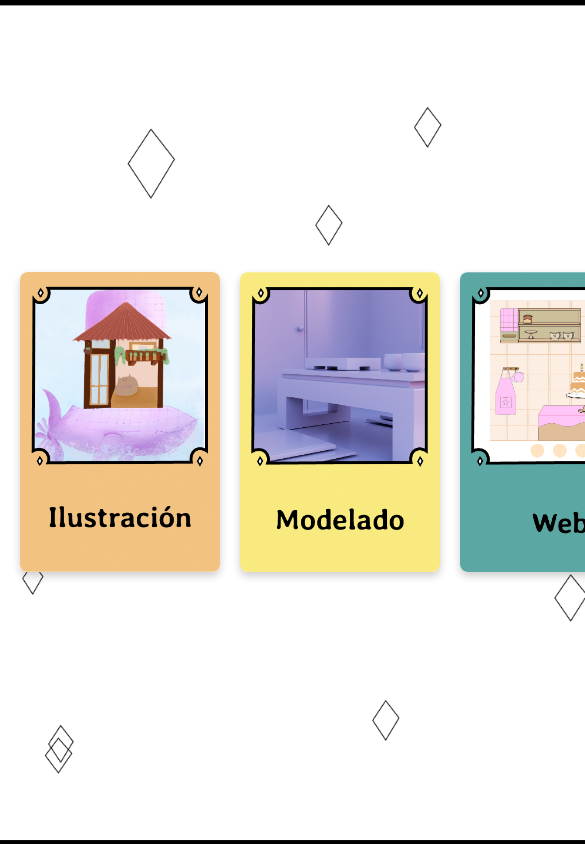
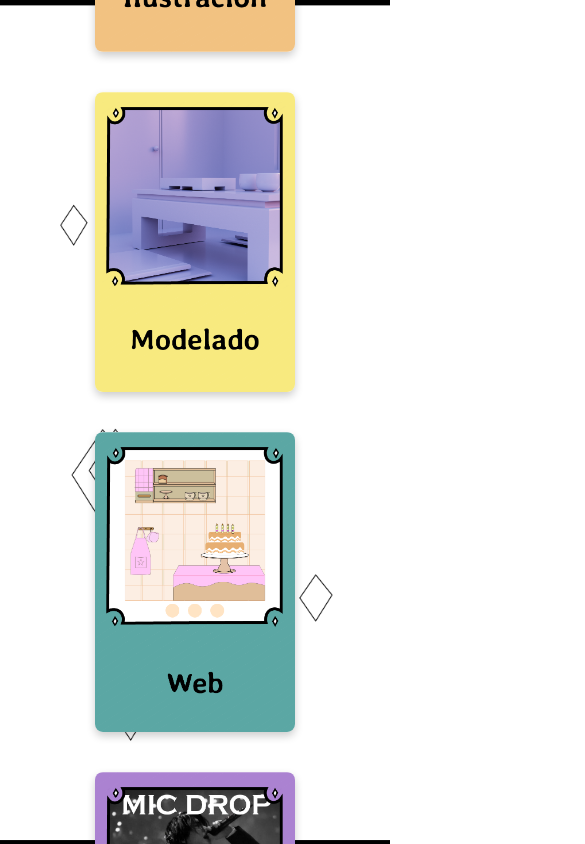
Before and after one commit to KarelisAcosta/Portafolio, a Vue app: page /skills in a window 390 px wide. Shown: the top 844 px of the page, 585 px wide, since content can reach past the window. Built offline with nearby package versions, Linux system fonts and the light colour scheme.

Commit message:
skillresposive

```diff
--- a/src/views/SkillsView.vue
+++ b/src/views/SkillsView.vue
@@ -177,4 +177,28 @@ onMounted(() => {
   height: 100%;
   object-fit: cover;
 }
+
+/* Responsive styles */
+
+/* 800px layout: 2 cards per row */
+@media (max-width: 800px) {
+  .card-grid {
+    grid-template-columns: repeat(2, 1fr); /* 2 cards per row */
+  }
+}
+
+/* 500px layout: single column with flex-wrap */
+@media (max-width: 500px) {
+  .card-grid {
+    display: flex;
+    flex-wrap: wrap;
+    justify-content: center;
+  }
+
+  .card {
+    width: 200px; /* Keep the fixed width */
+    height: 300px; /* Keep the fixed height */
+    margin-bottom: 20px; /* Add margin between cards */
+  }
+}
 </style>
```
